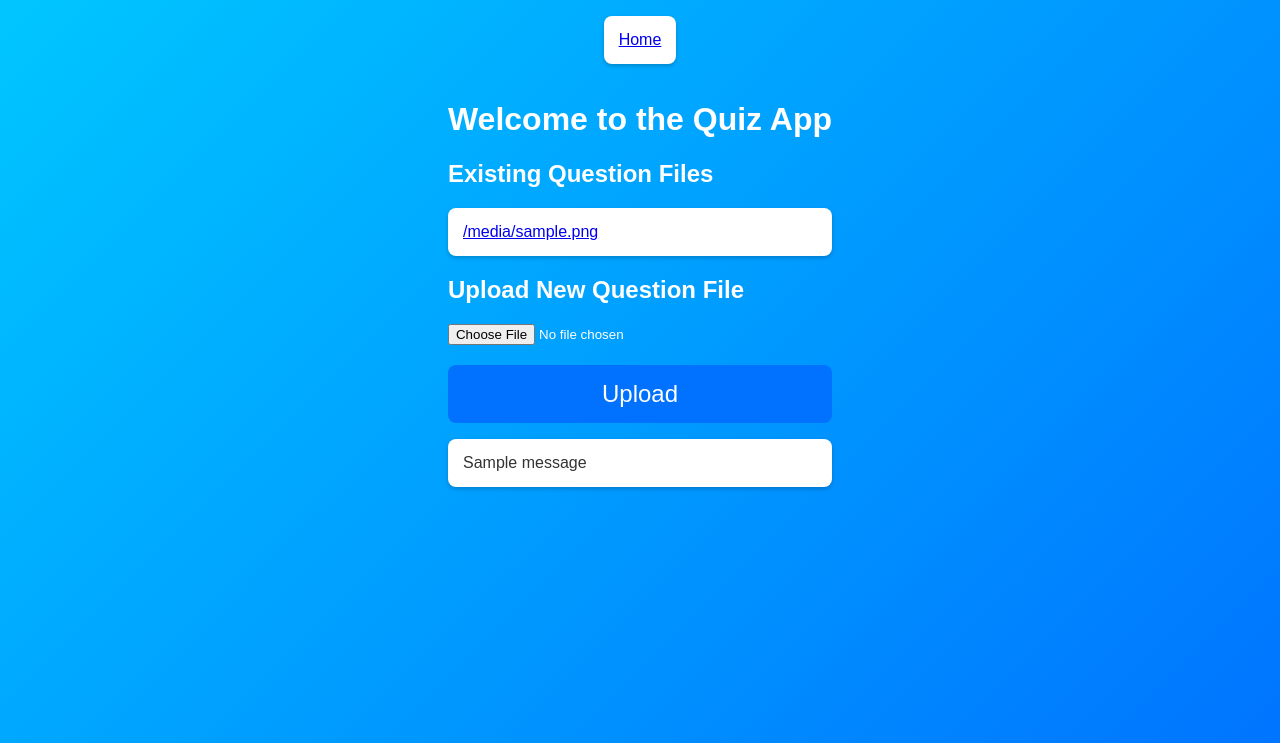
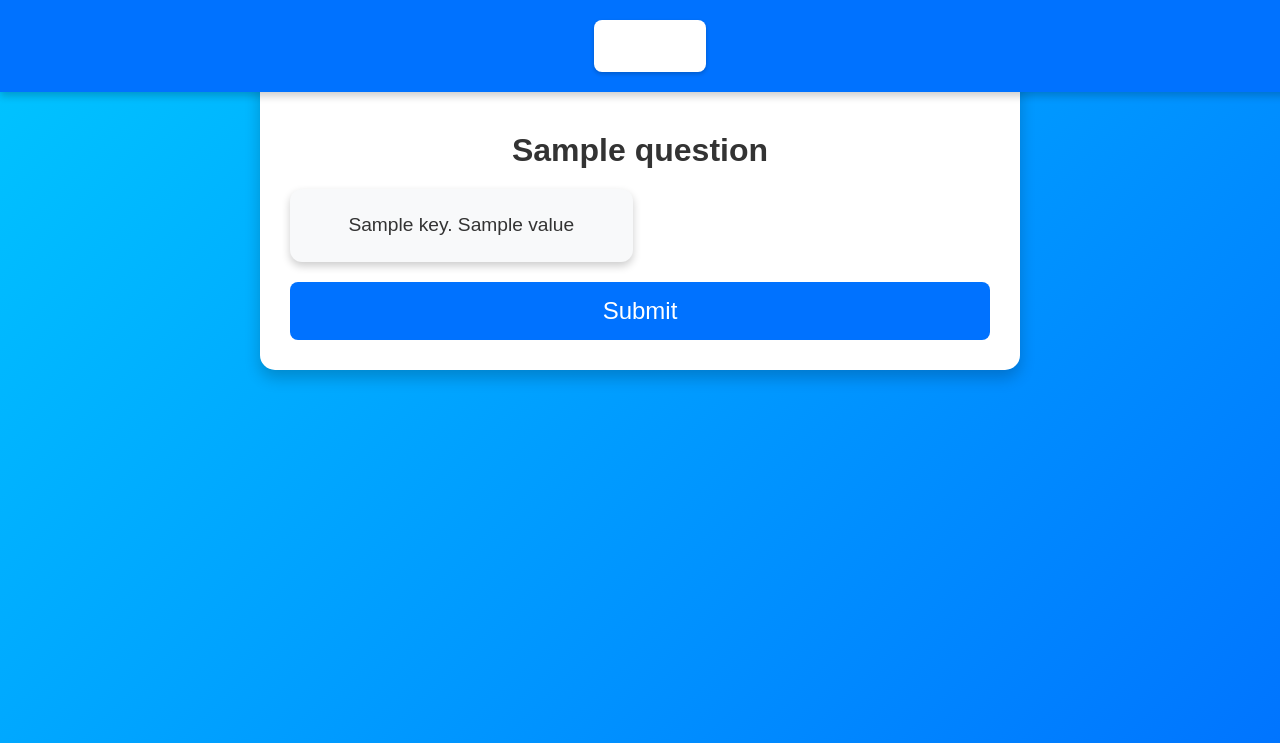
Before and after one commit to hussainashiqktk/TestThySelf, a Flask app: template templates/index.html in a window 1280 px wide. Shown: the top 743 px of the page. Run offline with Flask 3, Linux system fonts and the light colour scheme; the template is opened without the code that fills it: most values are stand-ins (such as "Sample title", 1, 10 or a date in 2020); one stand-in notice (Sample message) is shown.

Commit message:
Update index.html

```diff
--- a/templates/index.html
+++ b/templates/index.html
@@ -3,44 +3,30 @@
 <head>
     <meta charset="UTF-8">
     <meta name="viewport" content="width=device-width, initial-scale=1.0">
-    <title>Quiz Home</title>
+    <title>Quiz</title>
     <link rel="stylesheet" href="{{ url_for('static', filename='style.css') }}">
 </head>
 <body>
-    <nav>
+    <nav class="navbar">
         <ul>
             <li><a href="{{ url_for('index') }}">Home</a></li>
         </ul>
     </nav>
-
-    <div class="container">
-        <h1>Welcome to the Quiz App</h1>
-
-        <!-- Display existing question files -->
-        <h2>Existing Question Files</h2>
-        <ul>
-            {% for file in files %}
-            <li><a href="{{ url_for('select_file', filename=file) }}">{{ file }}</a></li>
-            {% endfor %}
-        </ul>
-
-        <!-- Upload new question file -->
-        <h2>Upload New Question File</h2>
-        <form action="{{ url_for('upload_file') }}" method="POST" enctype="multipart/form-data">
-            <input type="file" name="file" accept=".csv" required>
-            <button type="submit">Upload</button>
+    <div class="quiz-container">
+        <form method="POST" action="{{ url_for('question', index=index) }}">
+            <div id="question">
+                <h3>{{ question['question'] }}</h3>
+            </div>
+            <div id="options">
+                {% for key, value in options.items() %}
+                <div class="option-card">
+                    <input type="radio" name="option" value="{{ key }}" id="option{{ key }}" required>
+                    <label for="option{{ key }}">{{ key }}. {{ value }}</label>
+                </div>
+                {% endfor %}
+            </div>
+            <button type="submit">Submit</button>
         </form>
-
-        <!-- Flash messages -->
-        {% with messages = get_flashed_messages(with_categories=true) %}
-            {% if messages %}
-                <ul class="flash-messages">
-                    {% for category, message in messages %}
-                        <li class="{{ category }}">{{ message }}</li>
-                    {% endfor %}
-                </ul>
-            {% endif %}
-        {% endwith %}
     </div>
 </body>
 </html>
```
